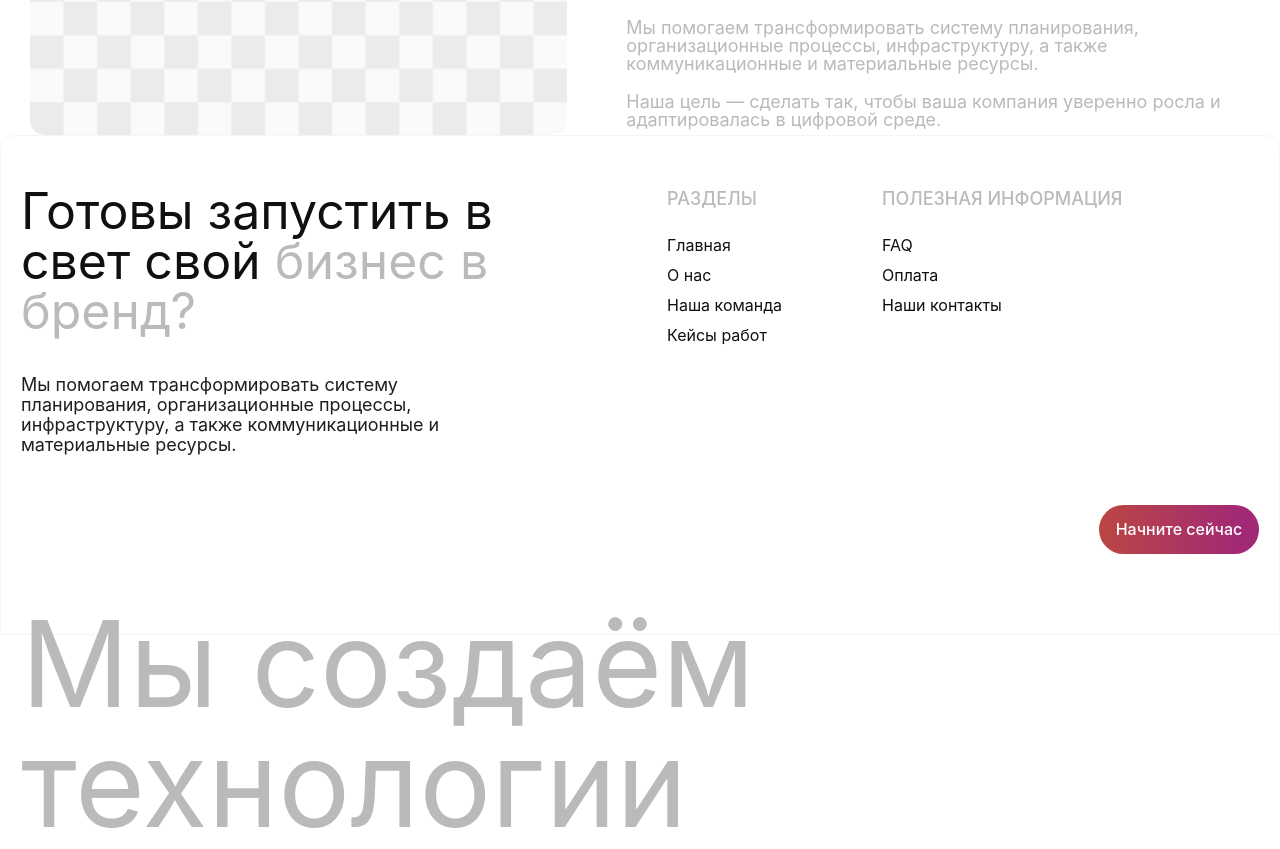
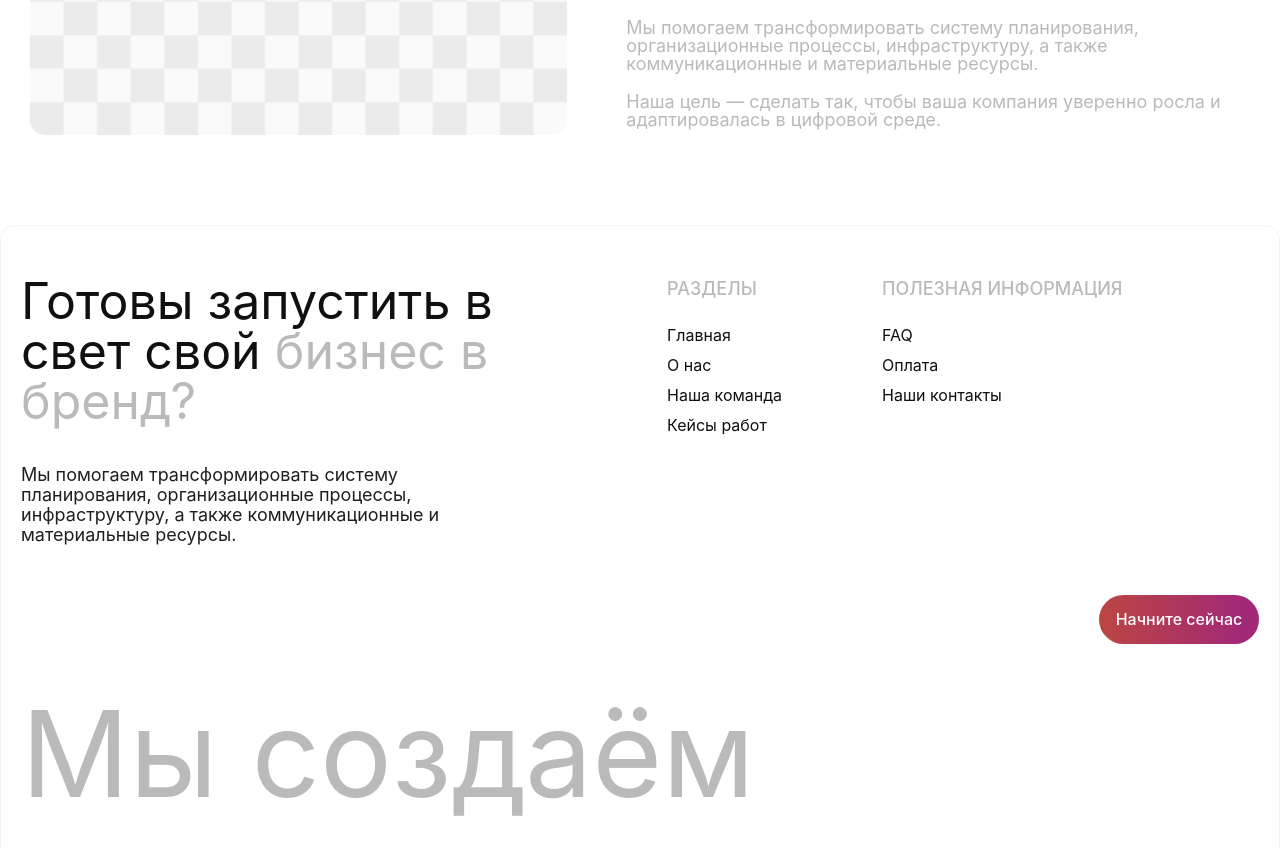
Before and after one commit to Miroslav987/Nevo, a Next.js app: page / in a window 1280 px wide. Shown: the part 6348-7197 px from the top of the page. Built offline with nearby package versions, Linux system fonts and the light colour scheme.

Commit message:
fix: footer.scss

```diff
--- a/src/widgets/Footer/ui/styles.module.scss
+++ b/src/widgets/Footer/ui/styles.module.scss
@@ -1,5 +1,5 @@
 .footer {
-    height: 500px;
+    margin-top: 90px;
     margin-bottom: 30px;
     border: 1px solid var(--color-background-secondary);
     border-radius: 15px 15px 0 0;
```
